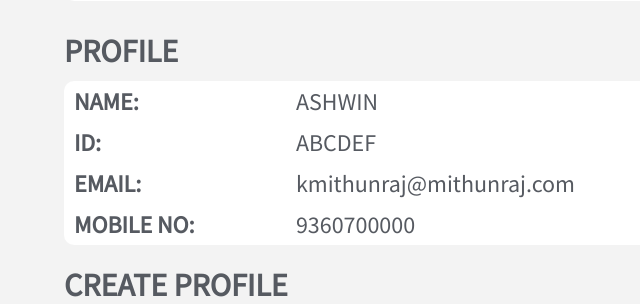
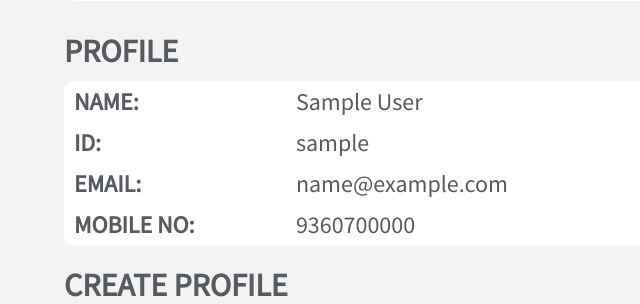
Before and after one commit to ashwin3082002/CodeAlpha_SIH, a Django app: page /dashboard/admin in a window 1280 px wide. Shown: the part 469-773 px from the top of the page, without its empty margins (0-640 px from the left). Run offline with Django 4.2, Linux system fonts and the light colour scheme; the visitor is signed in with stand-in values (Sample User, id 1); data comes from the database, SQL or seed files in the repository.

Commit message:
added sessions and admin details pull details

```diff
--- a/dash/views.py
+++ b/dash/views.py
@@ -1,8 +1,13 @@
 from django.shortcuts import render, redirect
+from django.contrib.auth.models import User
 
 # Create your views here.
 def admin(request):
     if request.user.is_authenticated:
-        return render(request, 'dashboard_admin.html')
+        uname=request.user.get_username()
+        user = User.objects.get(username=uname)
+        user_email = user.email
+        nam=user.get_full_name()
+        return render(request, 'dashboard_admin.html',{'username':uname, 'name':nam, 'email':user_email})
     else:
         return redirect('/login/admin')
--- a/loginpg/views.py
+++ b/loginpg/views.py
@@ -1,6 +1,7 @@
 from django.shortcuts import render, redirect
 from django.contrib.auth import authenticate, login, logout
 from django.contrib import messages
+
 
 # Create your views here.
 
@@ -17,9 +18,12 @@ def admin(request):
         user = authenticate(username=username, password=password)
         if user is not None:
             login(request,user)
+            request.session['username']=username
             return redirect('/dashboard/admin')
         else:
             messages.error(request, "Incorrect Credentials")
+    if request.session.get('username')!=None:
+        return redirect('/dashboard/admin')
     return render(request, 'login-admin.html')
 
 def pass_reset_otp(request):
--- a/sipportal/views.py
+++ b/sipportal/views.py
@@ -15,4 +15,8 @@ def contact(request):
 def signout(request):
     logout(request)
     messages.success(request, "Logged out successfully")
+    try:
+        del request.session['username']
+    except KeyError:
+        pass
     return redirect('/login/admin')
--- a/templates/dashboard_admin.html
+++ b/templates/dashboard_admin.html
@@ -62,19 +62,19 @@
 
                     <div>
 
-                        <p class="label">NAME:</p> <p>ASHWIN</p>
+                        <p class="label">NAME:</p> <p>{{name}}</p>
 
                     </div>
 
                     <div>
 
-                        <p class="label">ID:</p> <P>ABCDEF</p>
+                        <p class="label">ID:</p> <P>{{username}}</p>
 
                     </div>
 
                     <div>
 
-                        <p class="label">EMAIL:</p> <p>kmithunraj@mithunraj.com</p>
+                        <p class="label">EMAIL:</p> <p>{{email}}</p>
 
                     </div>
 
```
